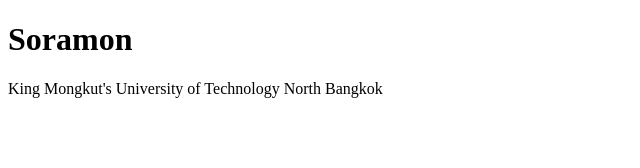
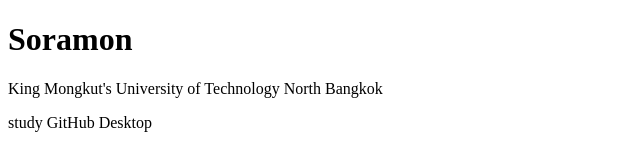
Before and after one commit to 1srah/github-desktop-project, a plain HTML site: page index.html in a window 1280 px wide. Shown: the whole page, without its empty margins (0-640 px from the left). Drawn offline with Linux system fonts and the light colour scheme.

Commit message:
Add some text
add some text

```diff
--- a/index.html
+++ b/index.html
@@ -9,5 +9,6 @@
 <body>
     <h1>Soramon</h1>
     <p>King Mongkut's University of Technology North Bangkok</p>
+    <p>study GitHub Desktop</p>
 </body>
 </html>
```
